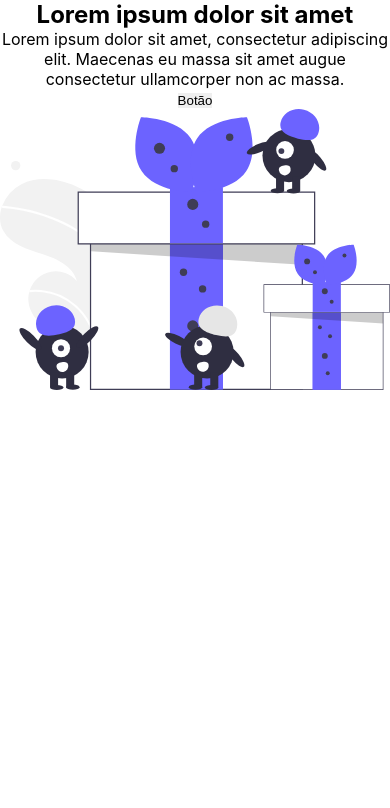
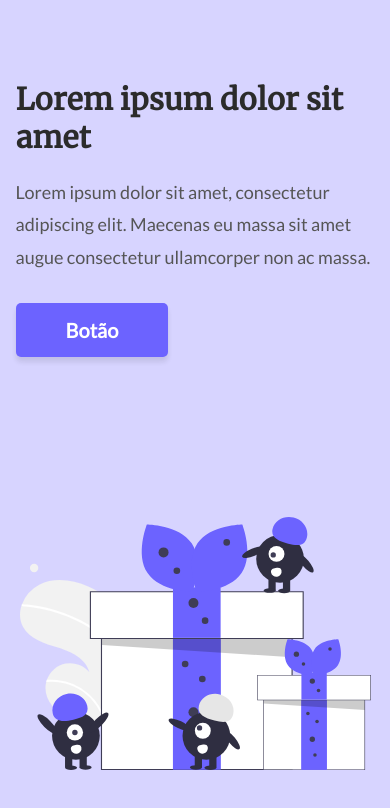
Before and after one commit to joao-porfirio/one-page, a React (Create React App) app: page / in a window 390 px wide. Shown: the top 808 px of the page. Built offline with nearby package versions, Linux system fonts and the light colour scheme.

Commit message:
Versão final arquivo CSS

```diff
--- a/src/css/style.css
+++ b/src/css/style.css
@@ -1,4 +1,20 @@
-.columns {
+body {
+  background: #f9f9f9;
+}
+
+@font-face {
+  font-family: "Merriweather-Bold";
+  src: url("../assets/fonts/Merriweather-Bold.ttf");
+}
+@font-face {
+  font-family: "Merriweather-Regular";
+  src: url("../assets/fonts/Merriweather-Regular.ttf");
+}
+@font-face {
+  font-family: "Lato-Regular";
+  src: url("../assets/fonts/Lato-Regular.ttf");
+}
+.header {
   display: flex;
   flex-direction: row;
   flex-wrap: wrap;
@@ -7,14 +23,270 @@
   justify-content: center;
   align-items: center;
 }
-
-.column {
+@media (max-width: 767.98px) {
+  .header {
+    flex-direction: column;
+  }
+}
+@media (min-width: 768px) and (max-width: 1199.98px) {
+  .header {
+    flex-direction: column;
+  }
+}
+.header__column {
   flex: 50%;
+  margin: 80px 0;
+}
+@media (min-width: 768px) and (max-width: 1199.98px) {
+  .header__column {
+    margin: 30px 0 55px 0;
+  }
+}
+.header__conteudo {
+  margin: 0 8%;
+  text-align: left;
+  max-width: 45%;
+}
+@media (max-width: 767.98px) {
+  .header__conteudo {
+    max-width: 100%;
+    margin: 0 4%;
+  }
+}
+@media (min-width: 768px) and (max-width: 1199.98px) {
+  .header__conteudo {
+    max-width: 80%;
+    margin: 0 6%;
+  }
+}
+.header__titulo {
+  margin-bottom: 2rem;
+  font-family: "Merriweather-Regular";
+  font-size: 3rem;
+  color: #2b2b2b;
+}
+.header__descricao {
+  line-height: 1.8;
+  font-family: "Lato-Regular";
+  font-size: 1.9rem;
+  margin-bottom: 30px;
+  color: #555555;
+}
+@media (max-width: 767.98px) {
+  .header__descricao {
+    font-size: 1.8rem;
+  }
+}
+@media (min-width: 768px) and (max-width: 1199.98px) {
+  .header__descricao {
+    font-size: 1.9rem;
+  }
+}
+.header__button {
+  background-color: #6c63ff;
+  color: #ffffff;
+  box-shadow: 0px 5px 5px rgba(23, 23, 23, 0.1);
+  border-radius: 5px;
+  padding: 15px 50px;
+  font-family: "Lato-Regular";
+  font-weight: bold;
+  font-size: 2rem;
+  text-align: center;
+  cursor: pointer;
+}
+.header__button:hover {
+  opacity: 0.8;
+}
+.header__logo {
+  max-width: 500px;
+  max-height: 350px;
+}
+@media (max-width: 767.98px) {
+  .header__logo {
+    margin: 0 auto;
+    max-width: 90%;
+  }
 }
 
-input[type=button] {
-  background-color: #6c63ff;
+.card {
+  display: flex;
+  flex-wrap: wrap;
+  justify-content: space-between;
+  flex-direction: row;
+  margin: 5% 10%;
+}
+@media (max-width: 767.98px) {
+  .card {
+    flex-direction: column;
+  }
+}
+@media (min-width: 768px) and (max-width: 1199.98px) {
+  .card {
+    margin: 0 10px;
+  }
+}
+.card__container {
+  margin-bottom: 2em;
+  border-radius: 8px;
+  padding: 30px 6%;
+  flex: 0 1 33.33%;
+}
+@media (max-width: 767.98px) {
+  .card__container {
+    padding: 1.5rem 0;
+    margin-bottom: 0;
+  }
+}
+@media (min-width: 768px) and (max-width: 1199.98px) {
+  .card__container {
+    flex: 0 1 50%;
+    padding: 30px 60px;
+  }
+}
+.card__container:last-child {
+  margin-bottom: 40px;
+}
+.card__thumbnail {
+  height: 200px;
+}
+.card__thumbnail-first {
+  height: 100%;
+  background: #FF6363;
+}
+.card__thumbnail-second {
+  height: 100%;
+  background: #63ECFF;
+}
+.card__thumbnail-third {
+  height: 100%;
+  background: #F363FF;
+}
+.card__thumbnail-fourth {
+  height: 100%;
+  background: #63FF73;
+}
+.card__thumbnail-fifth {
+  height: 100%;
+  background: #FFDD63;
+}
+.card__thumbnail-sixth {
+  height: 100%;
+  background: #6663FF;
+}
+.card__content {
+  padding: 1rem;
+  box-shadow: 0px 0px 20px rgba(0, 0, 0, 0.1);
+  text-align: left;
+}
+.card__content-titulo {
+  font-family: "Merriweather-Bold";
+  margin-top: 10px;
+  margin-bottom: 20px;
+  margin-left: 10px;
+  font-size: 2.4rem;
+}
+.card__content-descricao {
+  font-family: "Lato-Regular";
+  margin-top: 10px;
+  margin-bottom: 20px;
+  margin-left: 10px;
+  font-size: 1.8rem;
+  line-height: 1.5;
+}
+
+.first {
+  background: green;
+}
+
+.footer {
+  background: #d7d4ff;
+  width: 100%;
+}
+.footer__titulo {
+  font-family: "Merriweather-Regular";
+  font-size: 3rem;
+  color: #2b2b2b;
+  margin: 40px 0;
+}
+.footer__formulario {
+  width: 80%;
+  max-width: 1200px;
+  margin: 0 auto;
+  margin-bottom: 30px;
+}
+@media (max-width: 767.98px) {
+  .footer__formulario {
+    width: 100%;
+  }
+}
+
+.formulario {
+  box-sizing: border-box;
+}
+.formulario__container {
+  list-style-type: none;
+  padding: 0;
+  max-width: 800px;
+  margin: 0 auto;
+  width: 100%;
+}
+.formulario__container-item {
+  display: flex;
+  flex-wrap: wrap;
+  align-items: center;
+  margin-bottom: 20px;
+}
+@media (max-width: 767.98px) {
+  .formulario__container-item {
+    margin-left: 10%;
+    margin-right: 10%;
+  }
+}
+.formulario__field {
+  width: 60%;
+  margin: 0 auto;
+  padding: 18px 10px;
+  border: none;
+  border-radius: 6px;
+  font-family: "Lato-Regular";
+  font-size: 1.8rem;
+  color: #555555;
+  outline: none;
+}
+@media (max-width: 767.98px) {
+  .formulario__field {
+    width: 100%;
+  }
+}
+.formulario__container-button {
+  width: 60%;
+  margin-left: auto;
+  margin: 0 auto;
+  padding: 18px 10px;
+  border: none;
+  background: #6c63ff;
   color: #ffffff;
+  letter-spacing: 0.05em;
+  border-radius: 5px;
+  font-family: "Lato-Regular";
+  font-size: 2rem;
+  font-weight: 700;
+  margin-top: 15px;
+  cursor: pointer;
+}
+.formulario__container-button:hover {
+  opacity: 0.8;
+}
+@media (max-width: 767.98px) {
+  .formulario__container-button {
+    width: 100%;
+  }
+}
+
+.App {
+  min-height: 100vh;
+  display: flex;
+  flex-direction: column;
 }
 
 /*# sourceMappingURL=style.css.map */
```
Also changed, not shown: 1 other file (tests, documents, lock files or other folders).
